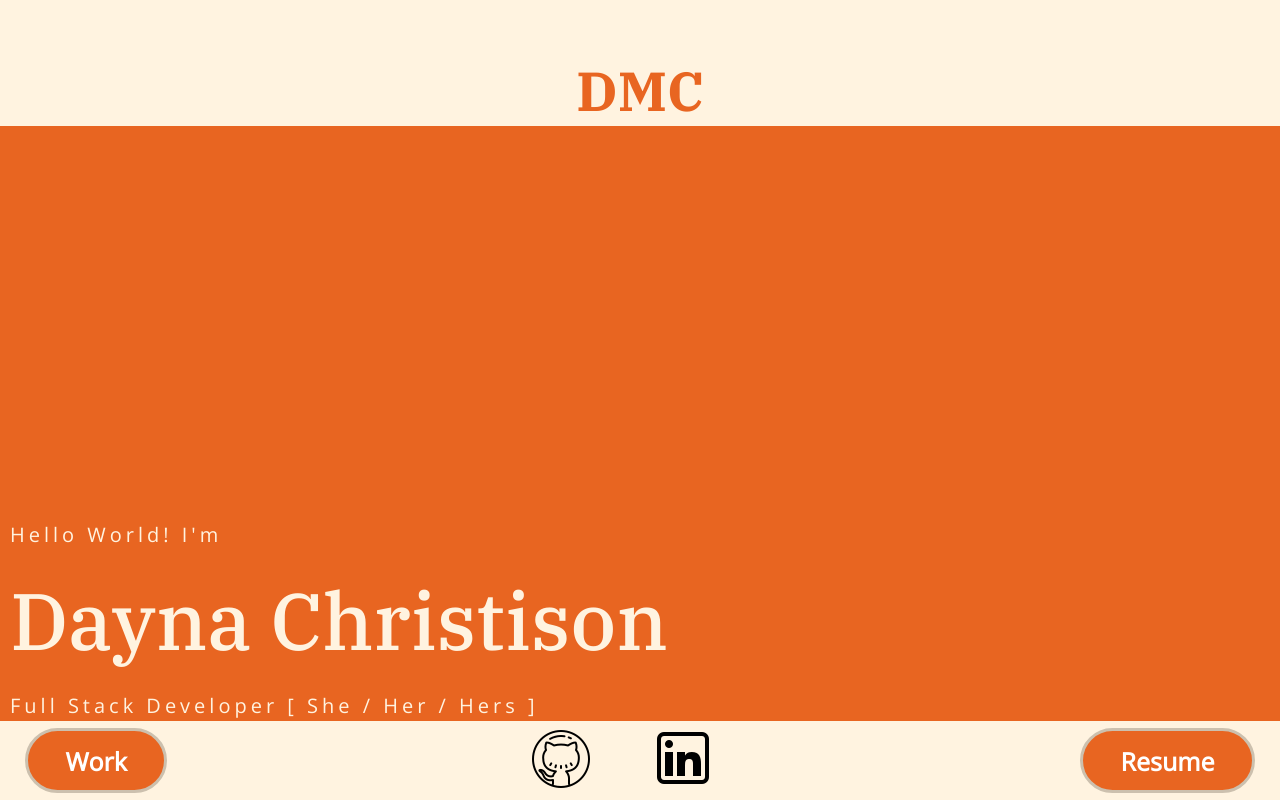
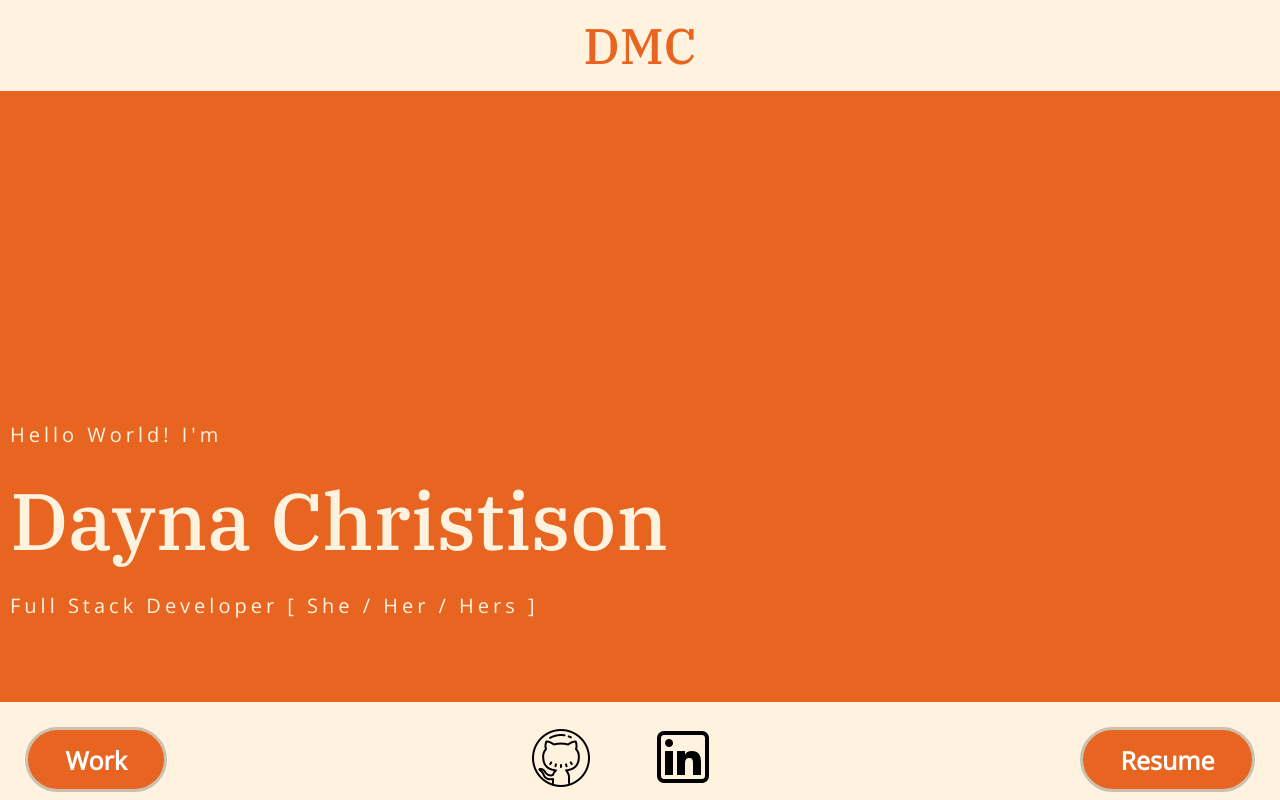
Before and after one commit to runnndmc/dmc-portfolio, a React (Create React App) app: page / in a window 1280 px wide. Shown: the top 800 px of the page. Built offline with nearby package versions, Linux system fonts and the light colour scheme.

Commit message:
header dmc className change - spacing / font update and nave border remove

```diff
--- a/src/shared/header/Header.jsx
+++ b/src/shared/header/Header.jsx
@@ -4,8 +4,8 @@ import "./header.css";
 
 const Header = () => {
   return (
-    <div className="header">
-      <a href="#home" className="dmc">
+    <div className="header__wrapper">
+      <a href="#home" className="header__dmc">
         DMC
       </a>
     </div>
--- a/src/shared/header/header.css
+++ b/src/shared/header/header.css
@@ -1,4 +1,4 @@
-.header {
+.header__wrapper {
   position: fixed;
   top: 0;
   width: 100vw;
@@ -7,28 +7,16 @@
   display: flex;
   justify-content: center;
 }
-#home {
-  background-color: #fff3e0;
-  margin-top: 100px;
-}
-.dmc {
-  font-size: 55px;
+.header__dmc {
+  font-size: 50px;
   color: #e86521;
   font-family: "IBM Plex Serif", serif;
-  font-weight: 900;
-  margin-top: 1em;
-  transition: all 0.3s ease-in-out;
-  width: fit-content;
+  font-weight: 500;
+  padding: 1%;
+  transition: all 0.4s ease;
   text-decoration: none;
 }
 .dmc:hover {
   background-color: #e86521;
   color: #fff3e0;
 }
-
-
-
-/* ===== NOTES =====  */
-/* remove header spacing
-    add bottom border or remmove bottom nav one
- */
--- a/src/shared/nav/nav.css
+++ b/src/shared/nav/nav.css
@@ -4,7 +4,6 @@
   width: 100vw;
   background-color: #fff3e0;
   z-index: 1;
-  border-top: 0.01em solid #e86521;
 }
 
 .nav-bar {
```
